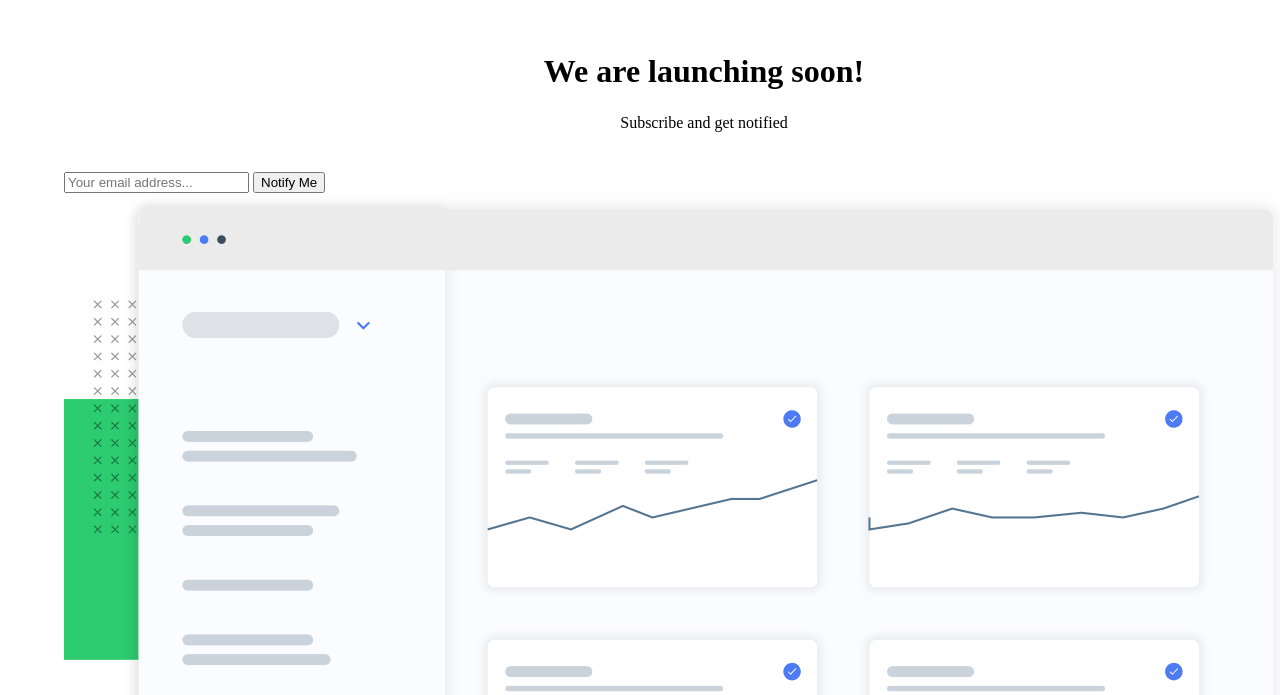
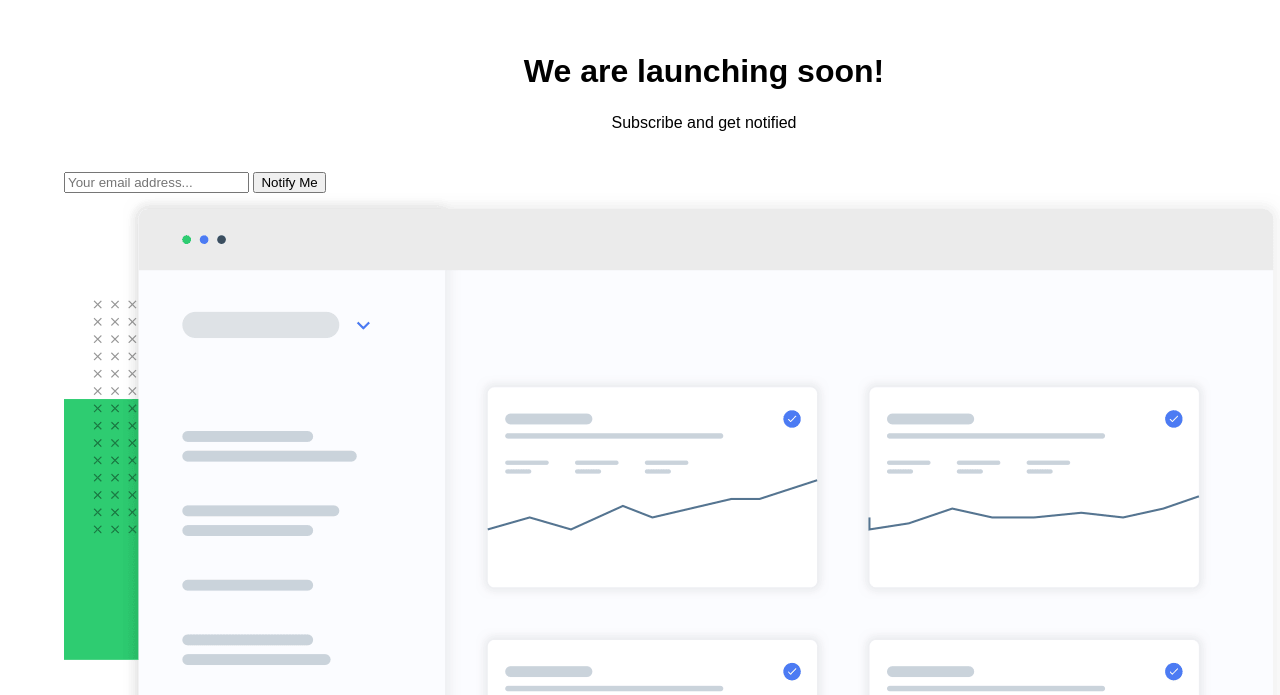
Before and after one commit to LironeFitoussi/ping-coming-soon-page-master, a plain HTML site: page index.html in a window 1280 px wide. Shown: the part 105-800 px from the top of the page. Drawn offline with Linux system fonts and the light colour scheme.

Commit message:
font added

```diff
--- a/style.css
+++ b/style.css
@@ -9,6 +9,12 @@
   /* ### Neutral */
   --Gray: hsl(0, 0%, 59%);
   --Very-Dark-Blue: hsl(209, 33%, 12%);
+}
+
+@import url('https://fonts.googleapis.com/css2?family=Libre+Franklin:wght@300;600;700&display=swap');
+
+* {
+  font-family: 'Libre Franklin', sans-serif;
 }
 
 p, h1 {
```
